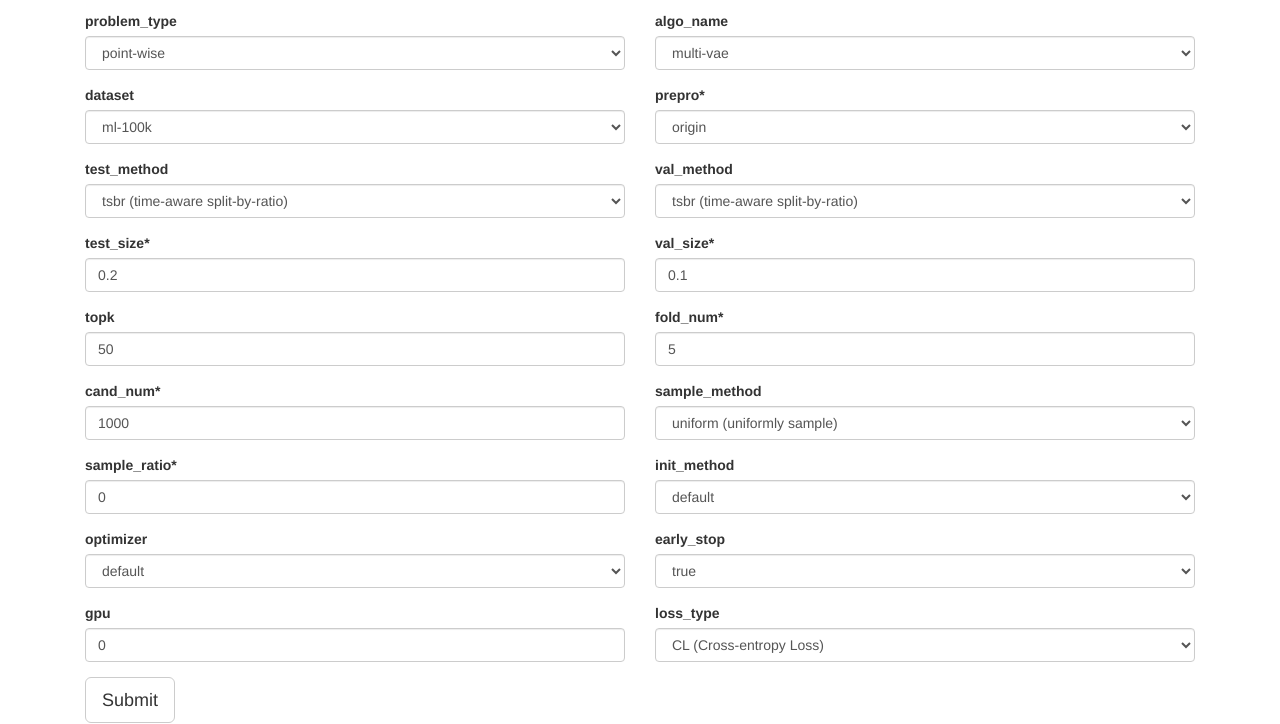
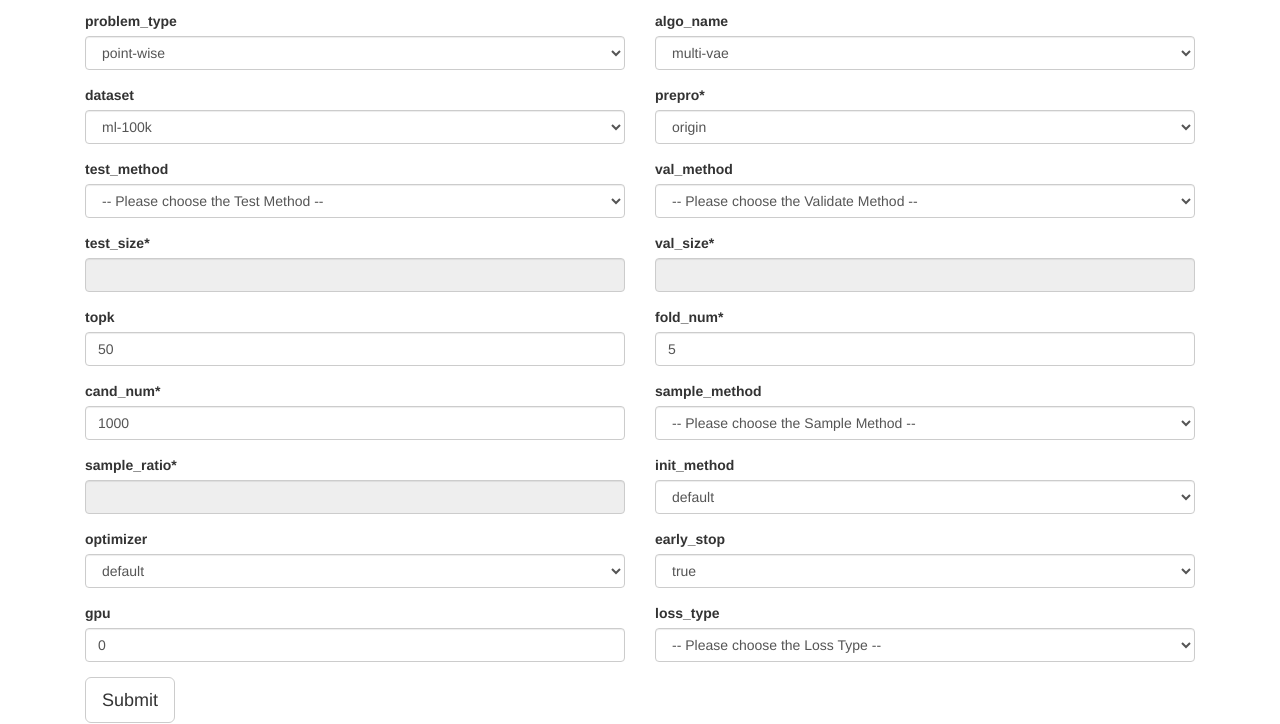
Before and after one commit to hyllll/daisyRec-gui-command, a Flask app: page / in a window 1280 px wide. Shown: the part 384-1108 px from the top of the page. Run offline with Flask 2, Linux system fonts and the light colour scheme; some libraries are stand-ins or nearby versions.

Commit message:
进行了部分功能的修改

```diff
--- a/app/routes.py
+++ b/app/routes.py
@@ -21,7 +21,6 @@ algo_name = [
     {'name': 'nfm'},
     {'name': 'neumf'},
     {'name': 'itemknn'},
-    {'name': 'mostpop'},
     {'name': 'slim'},
     {'name': 'puresvd'}
 ]
--- a/app/templates/base.html
+++ b/app/templates/base.html
@@ -14,33 +14,13 @@
 </head>
 <body>
     <div class="container" style="padding-top: 50px;">
-        <!-- <h2 class='alert alert-info'> DaisyRec-v2.0 GUI Command Generator</h2> -->
         <h2 style="text-align: center;"> DaisyRec-v2.0 GUI Command Generator</h2>
-        <!-- <ol class='breadcrumb'>
-            <li><a href="/tune_command">tune_command</a></li>
-            <li><a href="/test_command">test_command</a></li>
-        </ol> -->
-        <!-- <ol>
-            <h3><li><a href="/tune_command">tune_command</a></li></h3>
-            <h3><li><a href="/test_command">test_command</a></li></h3>
-        </ol> -->
-        <!-- <div style="text-align: center;">
-            <ul style="display:flex; list-style:none;" >
-            <h3><li style="padding-right: 50pt;"><a href="/tune_command">tune_command</a></li></h3>
-            <h3><li ><a href="/test_command">test_command</a></li></h3>
-            </ul>
-        </div> -->
+
         <div class="text-center">
             <h3 style="display:inline-block; margin-right: 20pt;"><a href="/tune_command">tune_command</a></h3>
             <h3 style="display: inline-block; "><a href="/test_command">test_command</a></li></h3>
         </div>
-        <!-- <ol class='breadcrumb'>
-            <li>DaisyRec</li>
-            <li><a href="/tune_command">tune_command</a></li>
-            <li><a href="/test_command">test_command</a></li>
-            <li><a href="/main">main</a></li>
-            <li><a href="/hpo_tuner">hpo_tuner</a></li>
-        </ol> -->
+
         <hr>
         <div id='bs'>
             <h2 class='alert alert-info'>Basic Settings</h2>
@@ -56,7 +36,7 @@
                     </select>
                 </div>
 
-                <div class="form-group col-xs-6">
+                <div class="form-group col-xs-6" id="hyperopt_trail_form_id">
                     <label>hyperopt_trail</label>
                     <input type='text' class="form-control" id="hyperopt_trail" value='30'>
                 </div>
@@ -100,6 +80,7 @@
                 <div class="form-group col-xs-6">
                     <label>test_method</label>
                     <select class='form-control' id='test_method'>
+                        <option value="default_value_1" selected="selected">-- Please choose the Test Method --</option>
                         {% for tm in test_methods %}
                         <option id="{{tm.name.split(' ')[0]}}" value="{{tm.name}}">{{tm.name}}</option>
                         {% endfor %}
@@ -109,34 +90,35 @@
                 <div class="form-group col-xs-6">
                     <label>val_method</label>
                     <select class='form-control' id='val_method'>
+                        <option value="default_value_2" selected="selected">-- Please choose the Validate Method --</option>
                         {% for vm in val_methods %}
                         <option id="{{vm.name.split(' ')[0]}}" value="{{vm.name}}">{{vm.name}}</option>
                         {% endfor %}
                     </select>
                 </div>
 
-                <div class="form-group col-xs-6">
+                <div class="form-group col-xs-6" id="test_size_form_id">
                     <label title="in the range of (0,1), e.g., 0.2 means retaining 20% of the data as test set">test_size*</label>
-                    <input type='text' class="form-control" id="test_size" value='0.2'>
+                    <input type='text' class="form-control" id="test_size" value=''>
                 </div>
 
-                <div class="form-group col-xs-6">
+                <div class="form-group col-xs-6" id="val_size_form_id">
                     <label title="in the range of (0,1), e.g., 0.1 means retaining 10% of the training set as validatiaon set">val_size*</label>
                     <!-- <label >Validation Size</label> -->
-                    <input type='text' class="form-control" id="val_size" value='0.1' >
+                    <input type='text' class="form-control" id="val_size" value='' >
                 </div>
 
-                <div class="form-group col-xs-6">
+                <div class="form-group col-xs-6" id="topk_form_id">
                     <label>topk</label>
                     <input type='text' class="form-control" id="topk" value='50'>
                 </div>
 
-                <div class="form-group col-xs-6">
+                <div class="form-group col-xs-6" id="fold_num_form_id">
                     <label title="the fold number of cross-validation">fold_num*</label>
                     <input type='text' class="form-control" id="fold_num" value='5'>
                 </div>
 
-                <div class="form-group col-xs-6">
+                <div class="form-group col-xs-6" id="cand_num_form_id">
                     <label title="the number of candidate items used for ranking">cand_num*</label>
                     <input type='text' class="form-control" id="cand_num" value='1000'>
                 </div>
@@ -144,15 +126,16 @@
                 <div class="form-group col-xs-6">
                     <label>sample_method</label>
                     <select class='form-control' id='sample_method'>
+                        <option value="default_value_3" selected="selected">-- Please choose the Sample Method --</option>
                         {% for sm in sample_methods %}
-                        <option id="{{sm.name.split(' ')[0]}}" value="{{sm.name}}">{{sm.name}}</option>
+                        <option id="{{sm.name.split(' ')[0]}}_" value="{{sm.name}}">{{sm.name}}</option>
                         {% endfor %}
                     </select>
                 </div>
 
-                <div class="form-group col-xs-6">
+                <div class="form-group col-xs-6" id="sample_ratio_form_id">
                     <label title="in the range of (0,1); control the ratio of popularity sampling for the hybrid sampling strategy, e.g., for the hybrid sampling strategy uniform+low-pop, –sample_ratio=0.1 means 10% of the negative items are sampled via low-pop">sample_ratio*</label>
-                    <input type='text' class="form-control" id="sample_ratio" value='0'>
+                    <input type='text' class="form-control" id="sample_ratio" value=''>
                 </div>
 
                 <div class="form-group col-xs-6">
@@ -183,29 +166,28 @@
                     </select>
                 </div>
 
-                <div class="form-group col-xs-6">
+                <div class="form-group col-xs-6" id="gpu_form_id">
                     <label>gpu</label>
                     <input type='text' class="form-control" id="gpu" value='0'>
                 </div>
-                <!-- <div class="form-group col-xs-6">
-                    <label>Negative Sampling Number</label>
-                    <input type='text' class="form-control" id="num_ng" value='0'>
-                </div> -->
+
                 <div class="form-group col-xs-6">
                     <label>loss_type</label>
                     <select class='form-control' id='loss_type'>
+                        <option value="default_value_4" selected="selected">-- Please choose the Loss Type --</option>
                         {% for lt in loss_types %}
                         <option id="{{lt.name.split(' ')[0]}}" value="{{lt.name}}">{{lt.name}}</option>
                         {% endfor %}
                     </select>
                 </div>
             </form>
-            <!-- <h5>&nbsp&nbsp&nbsp * represents you can place the mouse on the parameter to understand its meaning</h5> -->
+
             <div class="col-xs-12"><button class="btn btn-default btn-lg" id='bt1'>Submit</button></div>
         </div>
 
         <hr>
     </div>
+    <div id="aaa"></div>
     {% block content %}
 
     {% endblock %}
@@ -218,6 +200,85 @@
                     $('#HL').hide()
             }
 
+            // Disable input box
+            $('#test_size').attr("Disabled", "Disabled")
+
+            $('#test_method').change(function(){
+                var methodSelector1 = $('#test_method').get(0).selectedIndex
+                $('#test_method').get(0).selectedIndex = methodSelector1
+                $('#val_method').get(0).selectedIndex = methodSelector1
+
+                if($('#test_method').val() == 'tloo (time-aware leave-one-out)' || $('#test_method').val() == 'rloo (random leave-one-out)' || $('#test_method').find("option:selected").text() == '-- Please choose the Test Method --') {
+                    $('#test_size').attr("Disabled", "Disabled")
+                    $('#val_size').attr("Disabled", "Disabled")
+
+                    $('#val_size').val("")
+                    $('#test_size').val("")
+                } else {
+                    $('#test_size').attr("Disabled", false)
+                    $('#val_size').attr("Disabled", false)
+                }
+            })
+
+            $('#val_size').attr("Disabled", "Disabled")
+
+            $('#val_method').change(function(){
+                var methodSelector2 = $('#val_method').get(0).selectedIndex
+                $('#val_method').get(0).selectedIndex = methodSelector2
+                $('#test_method').get(0).selectedIndex = methodSelector2
+
+                if($('#val_method').val() == 'tloo (time-aware leave-one-out)' || $('#val_method').val() == 'rloo (random leave-one-out)' || $('#val_method').find("option:selected").text() == '-- Please choose the Test Method --') {
+                    $('#val_size').attr("Disabled", "Disabled")
+                    $('#test_size').attr("Disabled", "Disabled")
+
+                    $('#val_size').val("")
+                    $('#test_size').val("")
+                } else {
+                    $('#val_size').attr("Disabled", false)
+                    $('#test_size').attr("Disabled", false)
+                }
+            })
+
+            $('#sample_ratio').attr("Disabled", "Disabled")
+
+            $('#sample_method').change(function(){
+                if($('#sample_method').val() == 'uniform (uniformly sample)' || $('#sample_method').find("option:selected").text() == '-- Please choose the Sample Method --') {
+                    $('#sample_ratio').attr("Disabled", "Disabled")
+                    $('#sample_ratio').val("")
+                } else {
+                    $('#sample_ratio').attr("Disabled", false)
+                }
+            })
+
+            $(function(){
+                document.onkeydown = function(e){
+                var ev = document.all ? window.event :e;
+                if(ev.keyCode==13) {
+                    //Set input range
+                    if ($('#sample_ratio').val() > 1) {
+                        $('#sample_ratio').val("1")
+                    } else if ($('#sample_ratio').val() < 0) {
+                        $('#sample_ratio').val("0")
+                    }
+                    $('#hyperopt_trail').val()
+                    $('#test_size').val()
+                    $('#val_size').val()
+                    $('#topk').val()
+                    $('#fold_num').val()
+                    $('#cand_num').val()
+                    $('#gpu').val()
+
+                    $('#hyperopt_trail').blur()
+                    $('#test_size').blur()
+                    $('#val_size').blur()
+                    $('#topk').blur()
+                    $('#fold_num').blur()
+                    $('#cand_num').blur()
+                    $('#gpu').blur()
+                    $('#sample_ratio').blur()
+                }
+                }
+            });
 
             $('#problem_type').change(function(){
                 //point remove nothing
--- a/app/templates/tune_command.html
+++ b/app/templates/tune_command.html
@@ -319,7 +319,6 @@
 
         })
 
-
         $('#bt2').click(function() {
                 param_list = check_param()
                 $('#bt3').removeClass('hidden')
```
Also changed, not shown: app_tuner.py (line endings or trailing spaces). Lines whose indentation alone changed are shown as unchanged.
